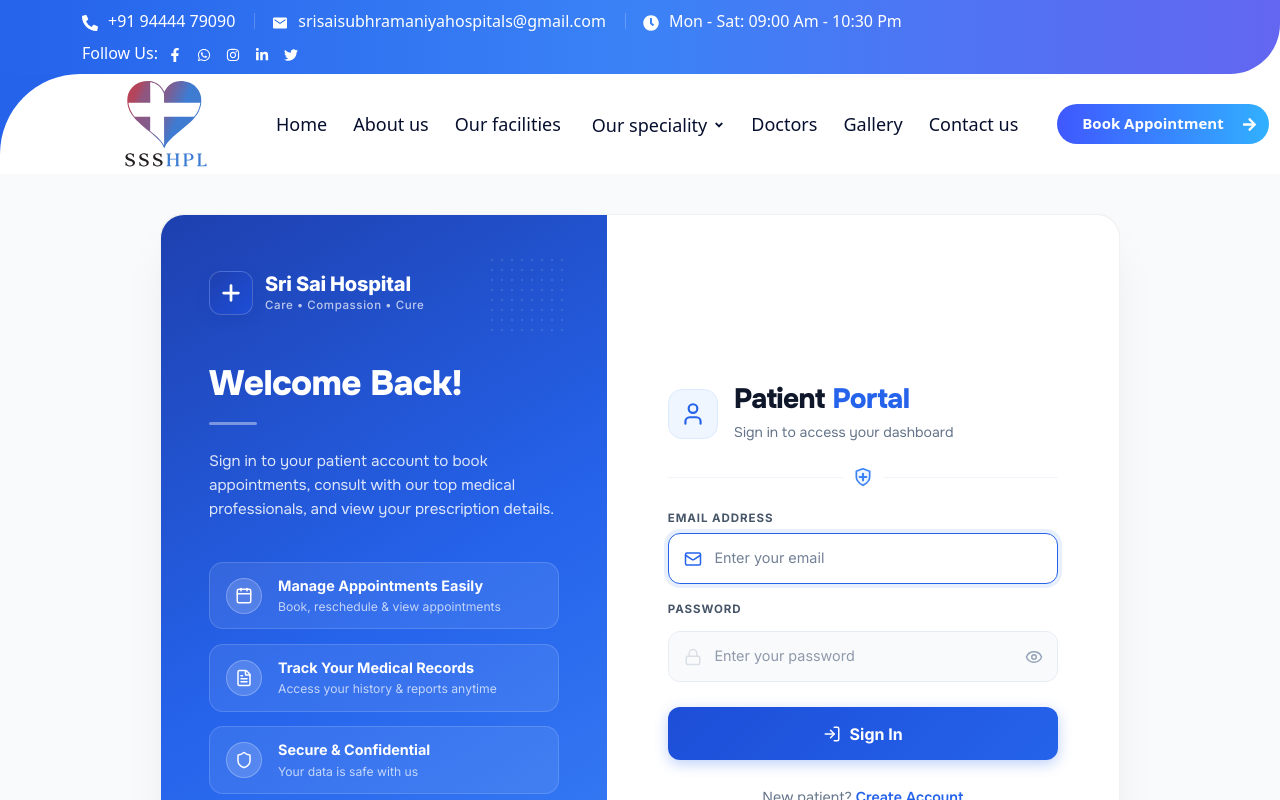
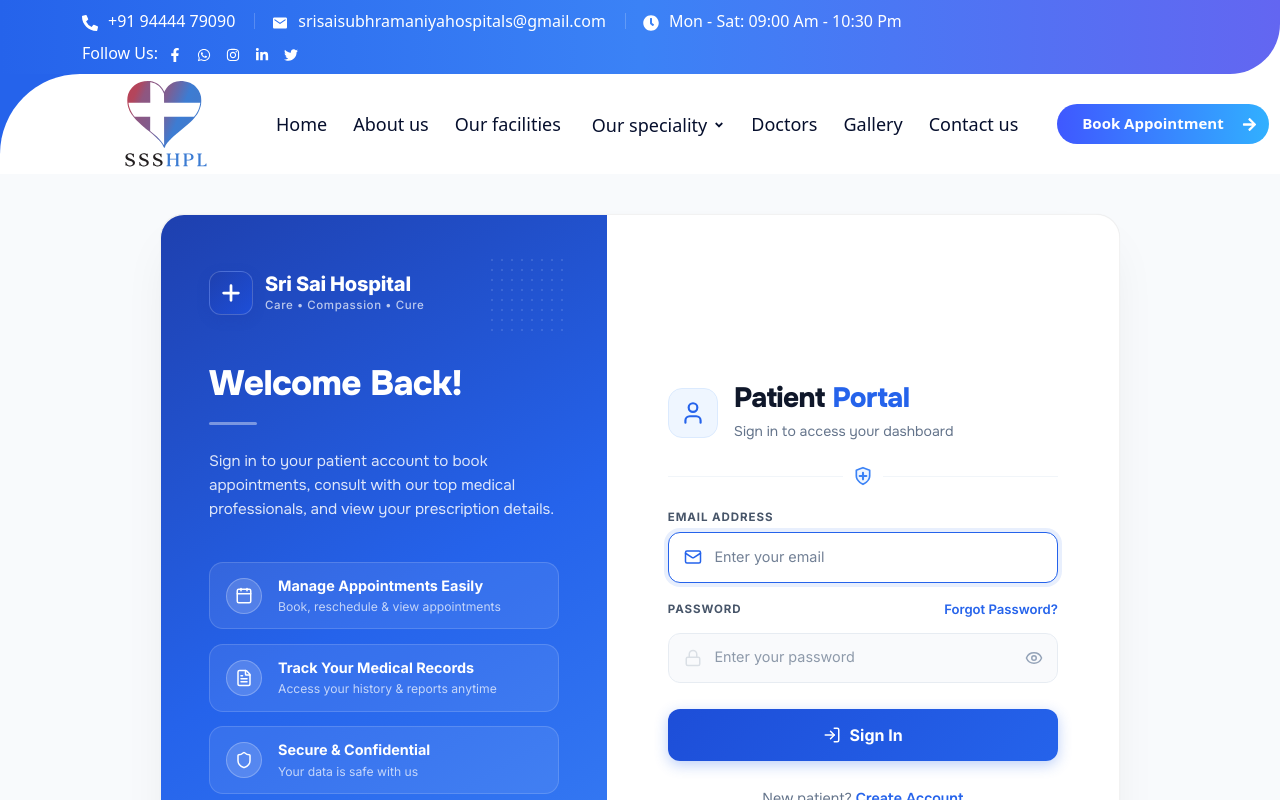
Before and after one commit to Surendhar1213/sri-sai-hospital, a React (Vite) app in the folder user/: page /login in a window 1280 px wide. Shown: the top 800 px of the page. Built offline with nearby package versions, Linux system fonts and the light colour scheme.

Commit message:
fix: Profile forget password add

```diff
--- a/user/src/pages/Login.tsx
+++ b/user/src/pages/Login.tsx
@@ -222,7 +222,7 @@
                 <div style={{ display: "flex", justifyContent: "space-between", alignItems: "center", marginBottom: "0.4rem" }}>
                   <label className="user-auth-label" style={{ marginBottom: 0 }}>Password</label>
                   <Link to="/forgot-password" className="user-auth-link" style={{ fontSize: "0.82rem" }}>
-                    {/* Forgot Password? */}
+                    Forgot Password?
                   </Link>
                 </div>
                 <div className="user-auth-input-wrap">
```
